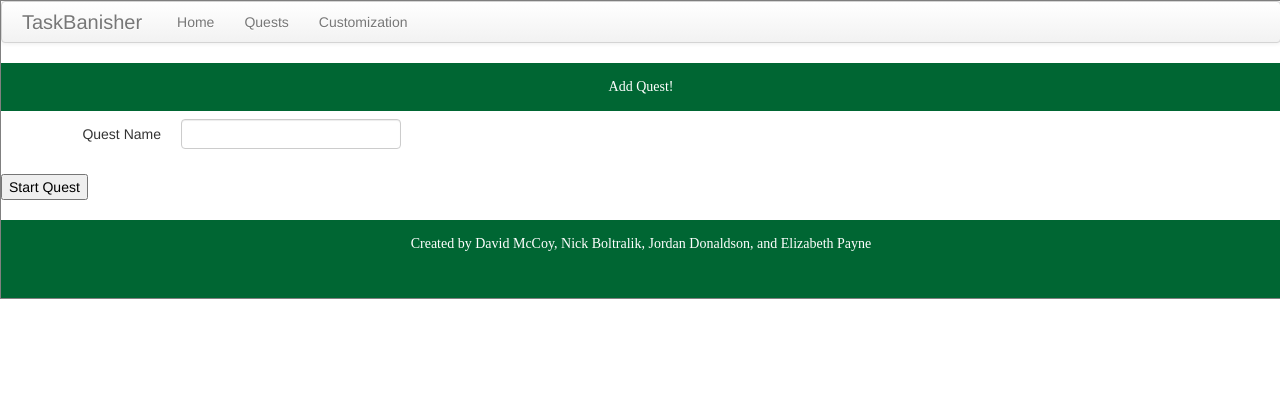
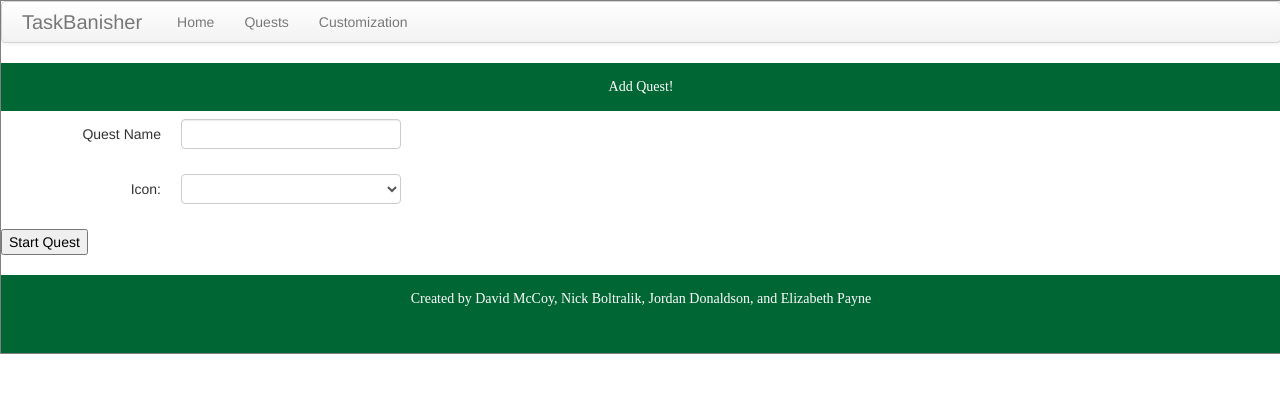
Before and after one commit to nboltralik/taskbanisher_copy, a Flask app: page /quests/add in a window 1280 px wide. Shown: the top 411 px of the page. Run offline with Flask 2, Linux system fonts and the light colour scheme.

Commit message:
functionality being achieved

```diff
--- a/app/forms.py
+++ b/app/forms.py
@@ -16,5 +16,6 @@ class CustomizationForm(Form):
 	submit = SubmitField('Save Hero!!')
 
 class AddQuestForm(Form):
-	name = StringField('Quest Name')
-	submit = SubmitField('Start Quest!')
+    picture = SelectField('Icon: ', choices = [('', ''), ('sword.png', 'Sword')])
+    name = StringField('Quest Name')
+    submit = SubmitField('Start Quest!')
--- a/app/templates/add_quest.html
+++ b/app/templates/add_quest.html
@@ -9,6 +9,10 @@
 	      <label class="control-label">{{ form.name.label }}</label>
 	      <div class="controls">{{ form.name }}</div>
       </div>
+            <div class="control-group">
+	      <label class="control-label">{{ form.picture.label }}</label>
+	      <div class="controls">{{ form.picture }}</div>
+      </div>
       <p><input type="submit" value="Start Quest"></p>
   </form>
 {% endblock %}
--- a/app/views.py
+++ b/app/views.py
@@ -95,8 +95,16 @@ def add_quest():
         user = models.User.query.get(3)
         if form.name.data != '':
             project_name = form.name.data
+            if form.picture.data != '':
+                picture = form.picture.data
+            else:
+                picture = 'generic.png'
             user = todoist.login('davidmccoy@outlook.com', '1001052!')
             user.add_project(project_name)
+            u = models.User.query.get(3)
+            quest = models.Quest(questName=project_name, quest_id=project_name, author=u)
+            db.session.add(quest)
+            db.session.commit()
         return redirect('/quests')
     return render_template('add_quest.html',
                            form=form)
```
Also changed, not shown: app.db.
